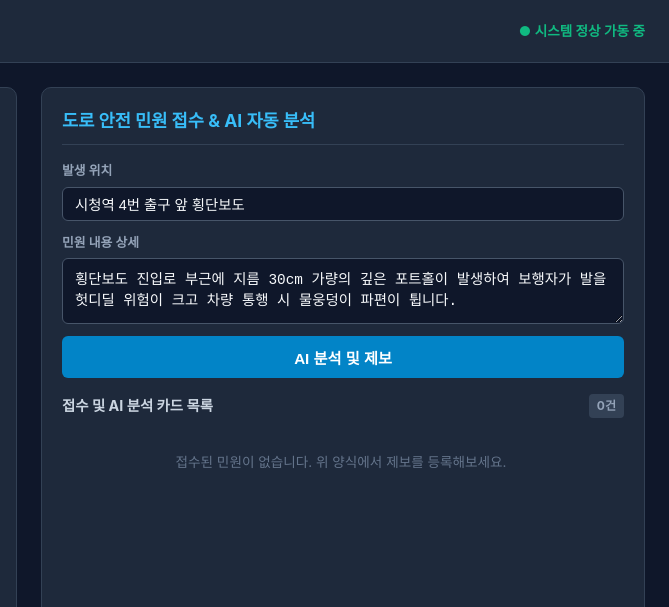
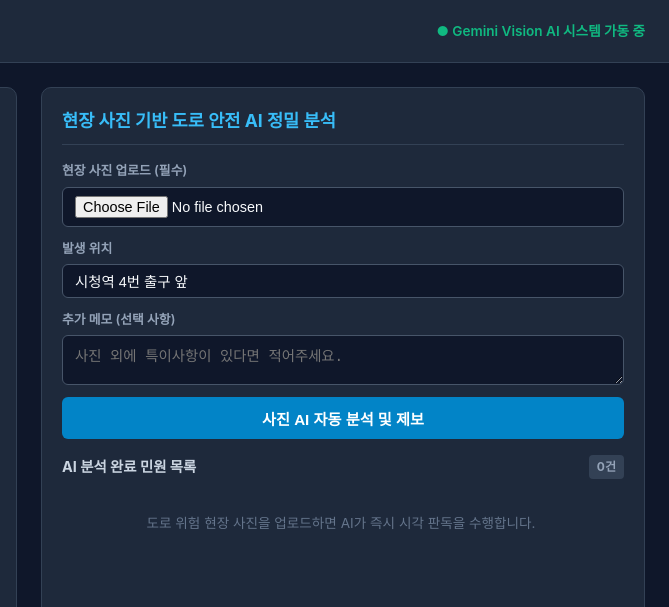
Before and after one commit to philip0613/road-safe, a plain HTML site: page index.html in a window 1280 px wide. Shown: the top 607 px of the page, 611-1280 px from the left. Drawn offline with Linux system fonts and the light colour scheme.

Commit message:
Update index.html

```diff
--- a/index.html
+++ b/index.html
@@ -10,7 +10,7 @@
   <header class="dashboard-header">
     <div class="header-container">
       <h1>도로 안전 통합 관제 & 보행자 경로 안내 대시보드</h1>
-      <span class="status-indicator">● 시스템 정상 가동 중</span>
+      <span class="status-indicator">● Gemini Vision AI 시스템 가동 중</span>
     </div>
   </header>
 
@@ -83,33 +83,44 @@
       </div>
     </section>
 
-    <!-- 우측 패널: 도로 안전 민원 접수 및 Gemini AI 분석 -->
+    <!-- 우측 패널: 사진 기반 도로 안전 민원 접수 및 Gemini Vision 분석 -->
     <section class="panel right-panel">
       <div class="panel-header">
-        <h2>도로 안전 민원 접수 & AI 자동 분석</h2>
+        <h2>현장 사진 기반 도로 안전 AI 정밀 분석</h2>
       </div>
 
       <form id="complaintForm" class="control-form">
         <div class="input-group">
-          <label for="complaintLocation">발생 위치</label>
-          <input type="text" id="complaintLocation" placeholder="예: 시청역 4번 출구 앞 횡단보도 부근" value="시청역 4번 출구 앞 횡단보도" required>
+          <label for="complaintImage">현장 사진 업로드 (필수)</label>
+          <input type="file" id="complaintImage" accept="image/*" required>
+        </div>
+
+        <!-- 이미지 미리보기 영역 -->
+        <div id="previewContainer" class="preview-box" style="display: none;">
+          <img id="imagePreview" alt="업로드 이미지 미리보기">
+          <button type="button" id="removeImgBtn" class="btn-remove">사진 제거</button>
         </div>
 
         <div class="input-group">
-          <label for="complaintContent">민원 내용 상세</label>
-          <textarea id="complaintContent" rows="3" placeholder="도로 파손, 포트홀, 결빙 상태 등을 상세히 입력하세요." required>횡단보도 진입로 부근에 지름 30cm 가량의 깊은 포트홀이 발생하여 보행자가 발을 헛디딜 위험이 크고 차량 통행 시 물웅덩이 파편이 튑니다.</textarea>
+          <label for="complaintLocation">발생 위치</label>
+          <input type="text" id="complaintLocation" placeholder="예: 시청역 4번 출구 앞 횡단보도" value="시청역 4번 출구 앞" required>
         </div>
 
-        <button type="submit" id="submitComplaintBtn" class="btn btn-secondary">AI 분석 및 제보</button>
+        <div class="input-group">
+          <label for="complaintNotes">추가 메모 (선택 사항)</label>
+          <textarea id="complaintNotes" rows="2" placeholder="사진 외에 특이사항이 있다면 적어주세요."></textarea>
+        </div>
+
+        <button type="submit" id="submitComplaintBtn" class="btn btn-secondary">사진 AI 자동 분석 및 제보</button>
       </form>
 
       <div class="complaints-list-container">
         <div class="list-header">
-          <h3>접수 및 AI 분석 카드 목록</h3>
+          <h3>AI 분석 완료 민원 목록</h3>
           <span id="complaintCount" class="badge badge-count">0건</span>
         </div>
         <div id="complaintsList" class="cards-list">
-          <div class="empty-state">접수된 민원이 없습니다. 위 양식에서 제보를 등록해보세요.</div>
+          <div class="empty-state">도로 위험 현장 사진을 업로드하면 AI가 즉시 시각 판독을 수행합니다.</div>
         </div>
       </div>
     </section>
```
